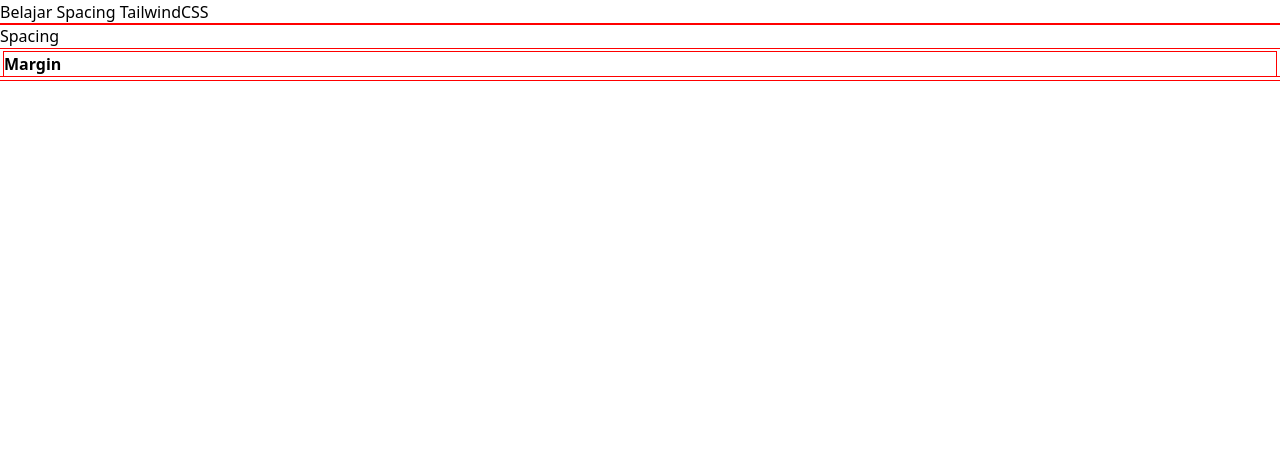
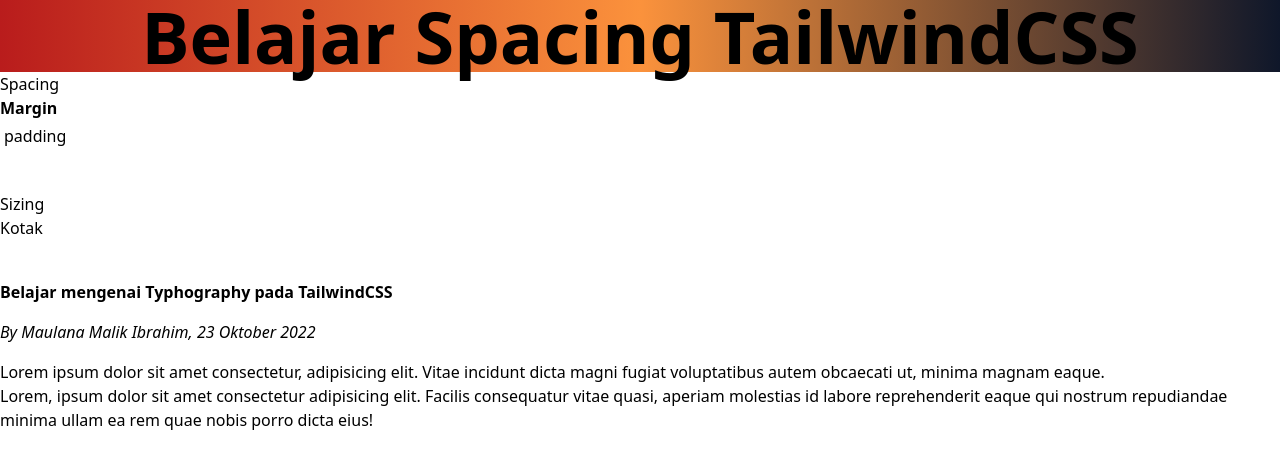
Before and after one commit to mallexibra/belajarTailwindCSS, a website: page public/spacing.html in a window 1280 px wide. Drawn offline with nearby package versions, Linux system fonts and the light colour scheme.

Commit message:
Belajar Warna TailwindCSS

```diff
--- a/catatan.txt
+++ b/catatan.txt
@@ -1,3 +1,7 @@
+
+
+
+
 @tailwind base; // Reset css default browser
 @tailwind components; // component : container, grid, dll
 @tailwind utilities; // class class utility
--- a/public/spacing.html
+++ b/public/spacing.html
@@ -4,21 +4,36 @@
     <meta charset="UTF-8">
     <meta http-equiv="X-UA-Compatible" content="IE=edge">
     <meta name="viewport" content="width=device-width, initial-scale=1.0">
-    <title>Belajar Spacing Tailwind</title>
+    <title>Belajar Spacing, Sizing, Typhography dan Warna Tailwind</title>
     <script src="https://cdn.tailwindcss.com"></script>
+    <link rel="preconnect" href="https://fonts.googleapis.com">
+    <link rel="preconnect" href="https://fonts.gstatic.com" crossorigin>
+    <link href="https://fonts.googleapis.com/css2?family=Poppins:ital,wght@0,100;0,200;0,300;0,400;0,500;0,600;0,800;0,900;1,100;1,200;1,300;1,400;1,500;1,700;1,800;1,900&display=swap" rel="stylesheet">
     <link rel="stylesheet" href="css/output.css">
-    <style>
-        *{
-            outline: 1px solid red;
-        }
-    </style>
 </head>
 <body>
-    <h1>Belajar Spacing TailwindCSS</h1>
-    <section>
+    <h1 class="text-7xl text-center font-extrabold bg-gradient-to-r from-red-700 via-orange-400 to-slate-900 text-clip bg-transparent">Belajar Spacing TailwindCSS</h1>
+    <section class="mb-10">
         <h2>Spacing</h2>
-        <div class="m-1 font-bold">Margin</div>
+        <div class="m-auto font-bold">Margin</div>
         <!-- m-1: margin: 0.25rem / 4px -->
+        <div class="p-1">padding</div>
+        <!-- p-1: padding: 0.25rem / 4px -->
+    </section>
+
+    <section class="mb-10">
+        <h2>Sizing</h2>
+        <div class="w-1/2">Kotak</div>
+        <!-- w-1/2: width: 50%; width setengah dari elemen parentnya -->
+    </section>
+
+    <section class="mb-10 font-poppins">
+        <h2 class="mb-4 font-semibold">Belajar mengenai Typhography pada TailwindCSS</h2>
+        <p class="mb-4 italic">By Maulana Malik Ibrahim, 23 Oktober 2022</p>
+        <p class="mb4">Lorem ipsum dolor sit amet consectetur, adipisicing elit. Vitae incidunt dicta magni fugiat voluptatibus autem obcaecati ut, minima magnam eaque.</p>
+        <p class="mb-4">Lorem, ipsum dolor sit amet consectetur adipisicing elit. Facilis consequatur vitae quasi, aperiam molestias id labore reprehenderit eaque qui nostrum repudiandae minima ullam ea rem quae nobis porro dicta eius!</p>
+        <!-- Pemilihan font hanya ada 3 yaitu: font-sans, font-serif, font-mono -->
+        <!-- Untuk menambahkan jenis font lainnya bisa mengimport font terlebih dahulu dan tambahkan secara manual pada tailwindcss -->
     </section>
 </body>
 </html>
--- a/tailwind.config.js
+++ b/tailwind.config.js
@@ -2,7 +2,11 @@
 module.exports = {
   content: ["./public/**/*.{html,js}, ./public/spacing.html"],
   theme: {
-    extend: {},
+    extend: {
+      fontFamily:{
+        poppins: ['Poppins'],
+      }
+    },
   },
   plugins: [],
 }
```
